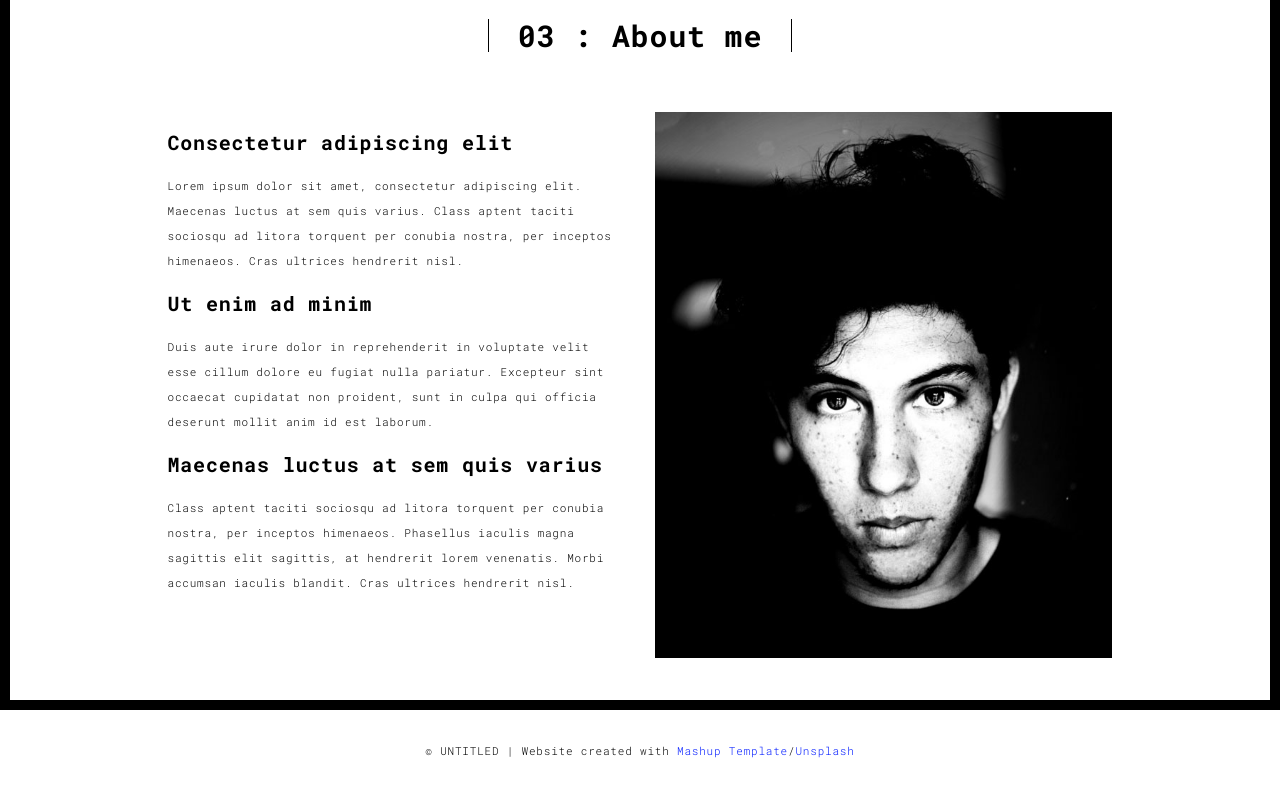
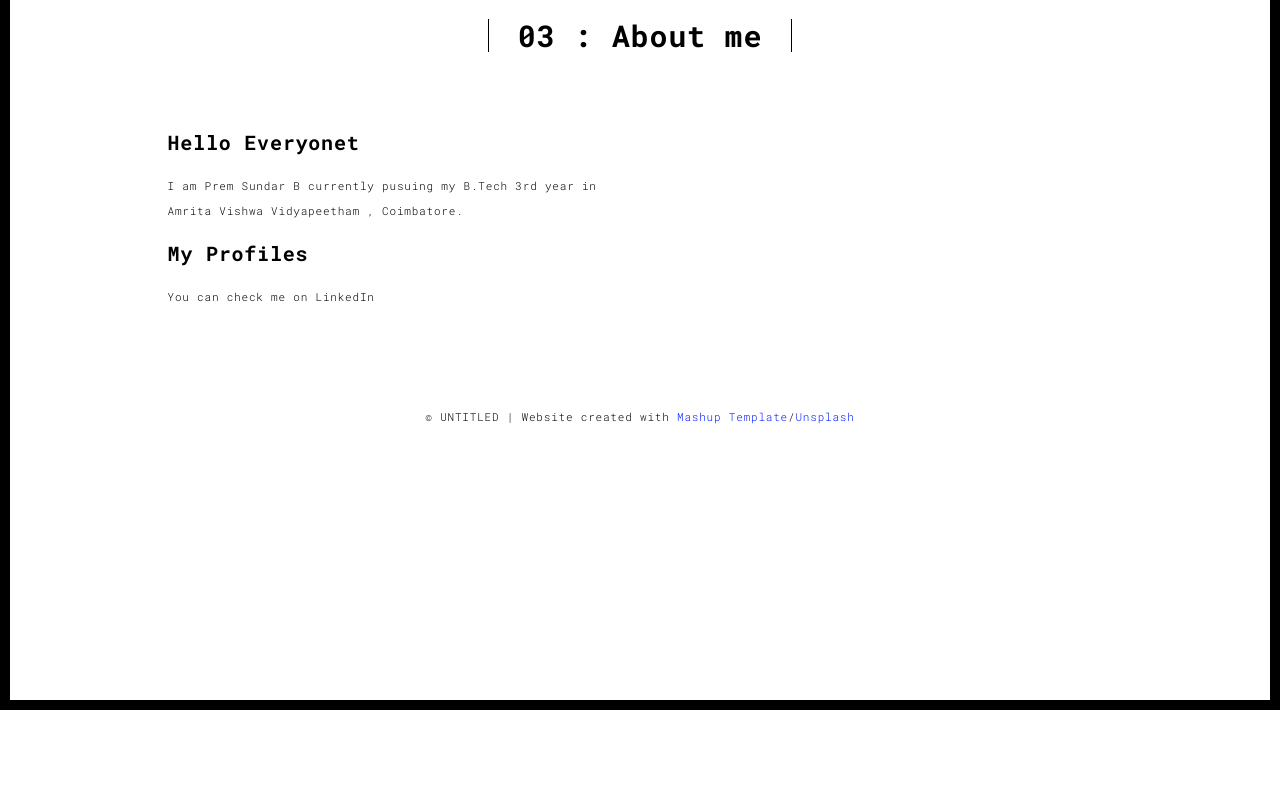
Before and after one commit to PremSundarB/portfolio, a Flask app: page /about.html in a window 1280 px wide. Shown: the part 90-878 px from the top of the page. After the commit the page ends 800 px from the top, so only its background shows below. Run offline with Flask 3, Linux system fonts and the light colour scheme; some libraries are stand-ins or nearby versions.

Commit message:
Update about.html

```diff
--- a/templates/about.html
+++ b/templates/about.html
@@ -61,20 +61,11 @@
             <div class="col-md-10 col-md-offset-1">
               <div class="row">
                 <div class="col-xs-12 col-md-6">
-                  <h3>Consectetur adipiscing elit</h3>
-                  <p>Lorem ipsum dolor sit amet, consectetur adipiscing elit. Maecenas luctus at sem quis varius.
-                  Class aptent taciti sociosqu ad litora torquent per conubia nostra, per inceptos himenaeos. Cras ultrices hendrerit nisl.</p>
-                  <h3>Ut enim ad minim </h3>
-                  <p>Duis aute irure dolor in reprehenderit in voluptate velit esse
-                  cillum dolore eu fugiat nulla pariatur. Excepteur sint occaecat cupidatat non
-                  proident, sunt in culpa qui officia deserunt mollit anim id est laborum.
-                  <h3>Maecenas luctus at sem quis varius</h3>
-                  <p>
-                  Class aptent taciti sociosqu ad litora torquent per conubia nostra, per inceptos himenaeos. Phasellus iaculis magna sagittis elit sagittis, at hendrerit lorem venenatis. Morbi accumsan iaculis blandit. Cras ultrices hendrerit nisl.</p>
-                </div>
-                <div class="col-xs-12 col-md-6">
-                  <img src="./static/assets/images/profil.jpg" class="img-responsive" alt="">
-                </div>
+                  <h3>Hello Everyonet</h3>
+                  <p>I am Prem Sundar B currently pusuing my B.Tech 3rd year in Amrita Vishwa Vidyapeetham , Coimbatore.</p>
+                  <h3>My Profiles </h3>
+                  <p>You can check me on LinkedIn
+                                  </div>
               </div>
             </div>
           </div>
```
